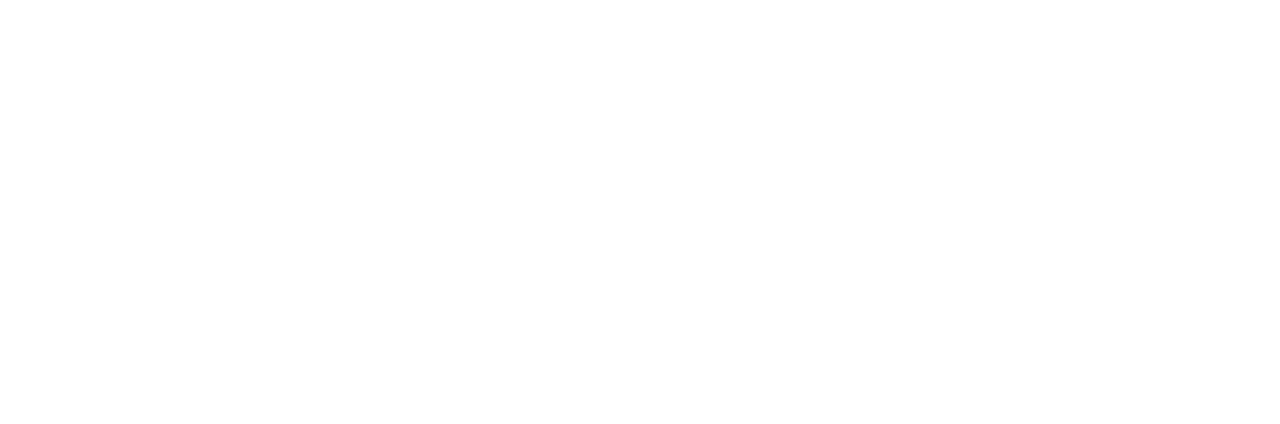
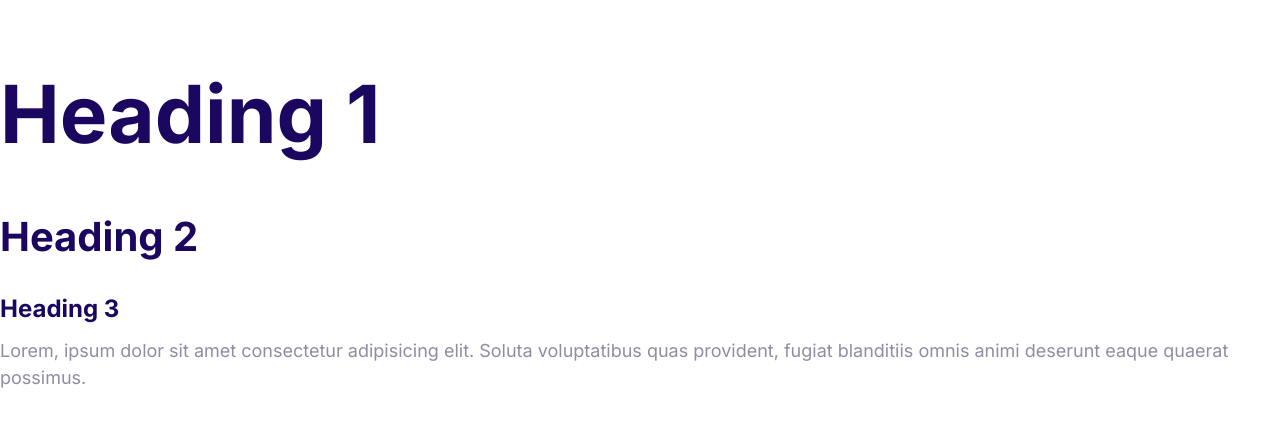
Before and after one commit to BengaryEnriquez/samplewebsite, a plain HTML site: page index.html in a window 1280 px wide. Drawn offline with Linux system fonts and the light colour scheme.

Commit message:
Define the style for the fonts.

```diff
--- a/css/styles.css
+++ b/css/styles.css
@@ -1,7 +1,59 @@
 :root {
-    --color-primary: #2584ff;
-    --color-secondary: #00d9ff;
-    --color-accent: #ff3400;
-    --color-headings: #1b0760;
-    --color-body: #918ca4;
+  --color-primary: #2584ff;
+  --color-secondary: #00d9ff;
+  --color-accent: #ff3400;
+  --color-headings: #1b0760;
+  --color-body: #918ca4;
 }
+
+html {
+  font-size: 62.5%;
+}
+
+body {
+  font-family: Inter, Arial, Helvetica, sans-serif;
+  color: var(--color-body);
+  line-height: 1.5;
+  font-size: 2.4rem;
+}
+
+h1,
+h2,
+h3 {
+  color: var(--color-headings);
+  margin-bottom: 1rem;
+}
+
+h1 {
+  font-size: 7rem;
+}
+
+h2 {
+  font-size: 4rem;
+}
+
+h3 {
+  font-size: 3rem;
+}
+
+p {
+  margin-top: 0;
+}
+
+@media screen and (min-width: 1024px) {
+    body {
+        font-size: 1.8rem;
+    }
+
+    h1 {
+        font-size: 8rem;
+    }
+
+    h2 {
+        font-size: 4rem;
+    }
+
+    h3 {
+        font-size: 2.4rem;
+    }
+}
--- a/index.html
+++ b/index.html
@@ -1,14 +1,26 @@
 <!DOCTYPE html>
 <html lang="en">
-<head>
-    <meta charset="UTF-8">
-    <meta http-equiv="X-UA-Compatible" content="IE=edge">
-    <meta name="viewport" content="width=device-width, initial-scale=1.0">
+  <head>
+    <meta charset="UTF-8" />
+    <meta http-equiv="X-UA-Compatible" content="IE=edge" />
+    <meta name="viewport" content="width=device-width, initial-scale=1.0" />
     <title>Document</title>
-    <link rel="stylesheet" href="css/normalize.css">
-    <link rel="stylesheet" href="css/styles.css">
-</head>
-<body>
-
-</body>
+    <link rel="preconnect" href="https://fonts.gstatic.com" />
+    <link
+      href="https://fonts.googleapis.com/css2?family=Inter:wght@400;700&display=swap"
+      rel="stylesheet"
+    />
+    <link rel="stylesheet" href="css/normalize.css" />
+    <link rel="stylesheet" href="css/styles.css" />
+  </head>
+  <body>
+    <h1>Heading 1</h1>
+    <h2>Heading 2</h2>
+    <h3>Heading 3</h3>
+    <p>
+      Lorem, ipsum dolor sit amet consectetur adipisicing elit. Soluta
+      voluptatibus quas provident, fugiat blanditiis omnis animi deserunt eaque
+      quaerat possimus.
+    </p>
+  </body>
 </html>
```
